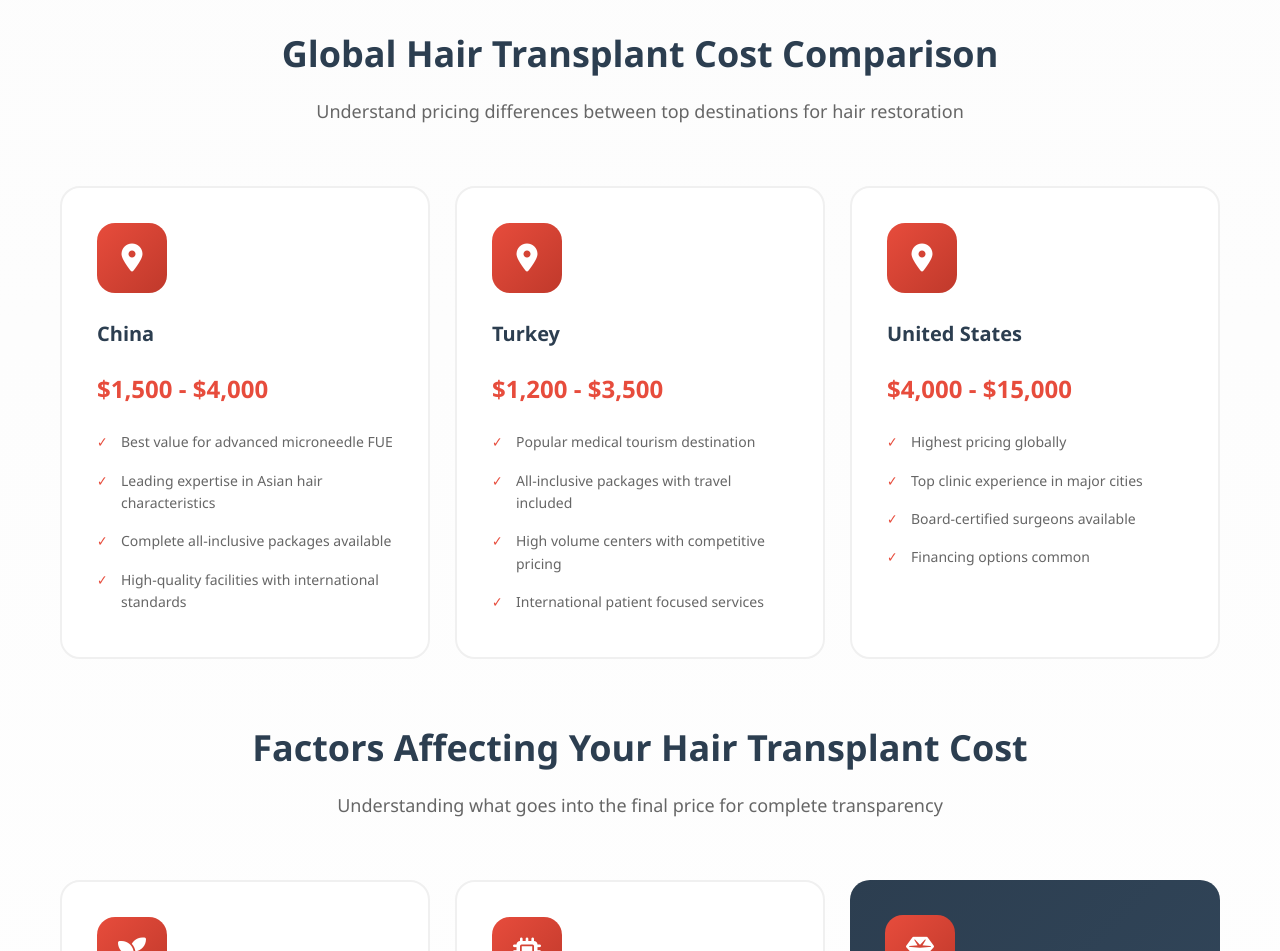
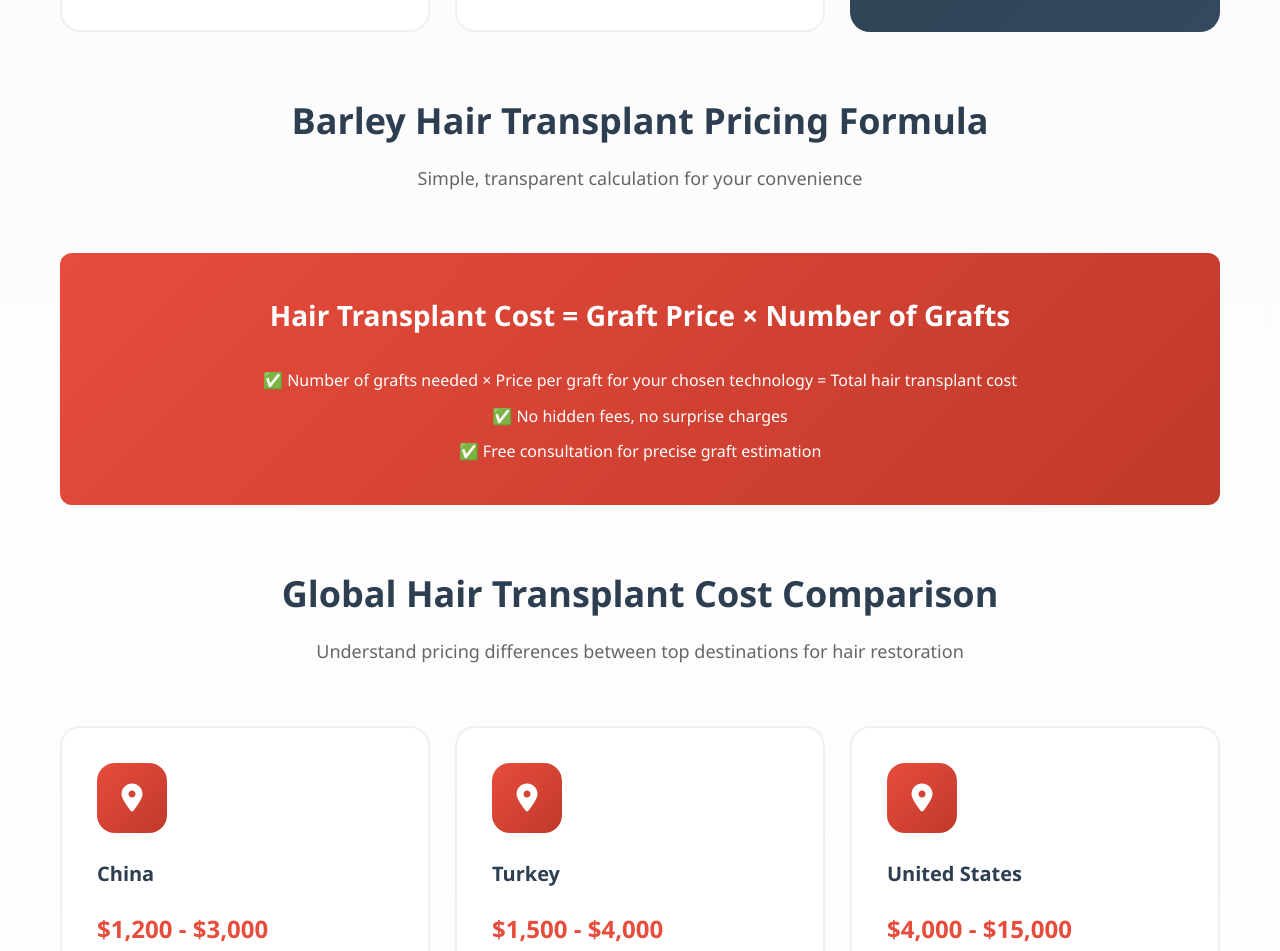
Before and after one commit to wsnlz478/barley-hair-3, a plain HTML site: page hair-transplant-cost.html in a window 1280 px wide. Shown: the part 2782-3733 px from the top of the page. Drawn offline with Linux system fonts and the light colour scheme.

Commit message:
Add files via upload

```diff
--- a/hair-transplant-cost.html
+++ b/hair-transplant-cost.html
@@ -122,7 +122,7 @@
                             <i class="fas fa-bolt"></i>
                         </div>
                         <h3>Starter Package</h3>
-                        <div style="font-size: 42px; font-weight: 800; color: #e74c3c; margin: 20px 0;">¥15,000</div>
+                        <div style="font-size: 42px; font-weight: 800; color: #e74c3c; margin: 20px 0;">¥15,000 - ¥20,000</div>
                         <p style="color: #666; font-size: 14px; margin-bottom: 20px;">Up to 1,500 grafts</p>
                         <ul>
                             <li>Perfect for hairline refinement</li>
@@ -136,7 +136,7 @@
                             <i class="fas fa-star"></i>
                         </div>
                         <h3>Popular Package</h3>
-                        <div style="font-size: 42px; font-weight: 800; color: #e74c3c; margin: 20px 0;">¥25,000</div>
+                        <div style="font-size: 42px; font-weight: 800; color: #e74c3c; margin: 20px 0;">¥25,000 - ¥35,000</div>
                         <p style="color: #666; font-size: 14px; margin-bottom: 20px;">1,500-3,000 grafts</p>
                         <ul>
                             <li>Most common choice</li>
@@ -150,7 +150,7 @@
                             <i class="fas fa-crown"></i>
                         </div>
                         <h3>Ultimate Package</h3>
-                        <div style="font-size: 42px; font-weight: 800; color: white; margin: 20px 0;">¥40,000+</div>
+                        <div style="font-size: 42px; font-weight: 800; color: white; margin: 20px 0;">¥40,000 - ¥60,000+</div>
                         <p style="color: rgba(255,255,255,0.8); font-size: 14px; margin-bottom: 20px;">3,000+ grafts</p>
                         <ul>
                             <li>Maximum coverage</li>
@@ -210,6 +210,24 @@
                 </div>
             </div>
 
+            <!-- Pricing Formula -->
+            <div class="geo-section" style="margin-top: 40px;">
+                <div class="section-title">
+                    <h2>Barley Hair Transplant Pricing Formula</h2>
+                    <p>Simple, transparent calculation for your convenience</p>
+                </div>
+                <div style="background: linear-gradient(135deg, #e74c3c 0%, #c0392b 100%); padding: 40px; border-radius: 12px; text-align: center;">
+                    <div style="color: white; font-size: 28px; font-weight: 800; margin-bottom: 20px;">
+                        Hair Transplant Cost = Graft Price × Number of Grafts
+                    </div>
+                    <div style="margin-top: 30px; color: white; font-size: 16px;">
+                        <div style="margin-bottom: 10px;">✅ Number of grafts needed × Price per graft for your chosen technology = Total hair transplant cost</div>
+                        <div style="margin-bottom: 10px;">✅ No hidden fees, no surprise charges</div>
+                        <div>✅ Free consultation for precise graft estimation</div>
+                    </div>
+                </div>
+            </div>
+
             <!-- Global Cost Comparison -->
             <div class="geo-section" style="margin-top: 40px;">
                 <div class="section-title">
@@ -222,7 +240,7 @@
                             <i class="fas fa-map-marker-alt"></i>
                         </div>
                         <h3>China</h3>
-                        <div style="font-size: 24px; font-weight: 700; color: #e74c3c; margin: 15px 0;">$1,500 - $4,000</div>
+                        <div style="font-size: 24px; font-weight: 700; color: #e74c3c; margin: 15px 0;">$1,200 - $3,000</div>
                         <ul>
                             <li>Best value for advanced microneedle FUE</li>
                             <li>Leading expertise in Asian hair characteristics</li>
@@ -235,7 +253,7 @@
                             <i class="fas fa-map-marker-alt"></i>
                         </div>
                         <h3>Turkey</h3>
-                        <div style="font-size: 24px; font-weight: 700; color: #e74c3c; margin: 15px 0;">$1,200 - $3,500</div>
+                        <div style="font-size: 24px; font-weight: 700; color: #e74c3c; margin: 15px 0;">$1,500 - $4,000</div>
                         <ul>
                             <li>Popular medical tourism destination</li>
                             <li>All-inclusive packages with travel included</li>
```
